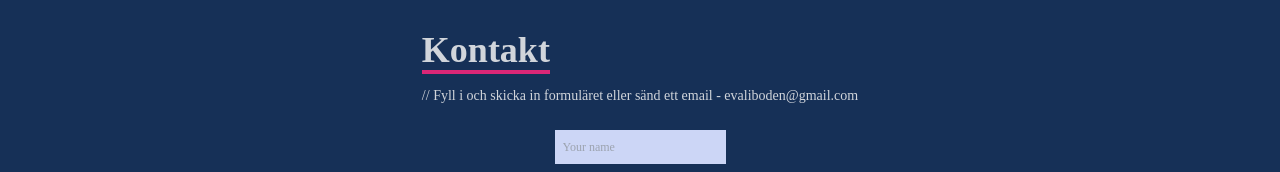
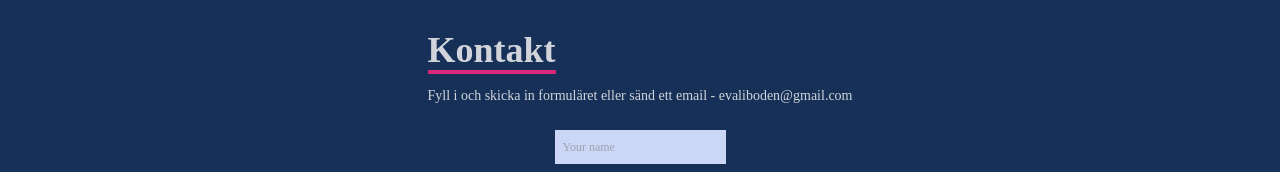
Before and after one commit to Eva-Li80/My-Portfolio, a React (Create React App) app: page / in a window 1280 px wide. Shown: the part 6075-6247 px from the top of the page. Built offline with nearby package versions, Linux system fonts and the light colour scheme; no server answers.

Commit message:
small fix

```diff
--- a/src/Components/Contact.jsx
+++ b/src/Components/Contact.jsx
@@ -16,8 +16,7 @@ const Contact = () => {
             Kontakt
           </p>
           <p className="text-gray-300 py-4 text-sm">
-            {" "}
-            // Fyll i och skicka in formuläret eller sänd ett email -
+            Fyll i och skicka in formuläret eller sänd ett email -
             evaliboden@gmail.com
           </p>
         </div>
--- a/src/Components/Projects/Weather.jsx
+++ b/src/Components/Projects/Weather.jsx
@@ -1,6 +1,6 @@
 
 
-import React, { useState, useEffect } from "react";
+import React, { useState } from "react";
 import "./weatherstyle.css"
 
 const api = {
@@ -23,10 +23,6 @@ const Weather = () => {
 
     });
   };
-
-  useEffect(() => {
-    fetchWeather();
-  }, [fetchWeather]);
 
   const toggleTheme = () => {
     setTheme(theme === "dark" ? "light" : "dark");
```
